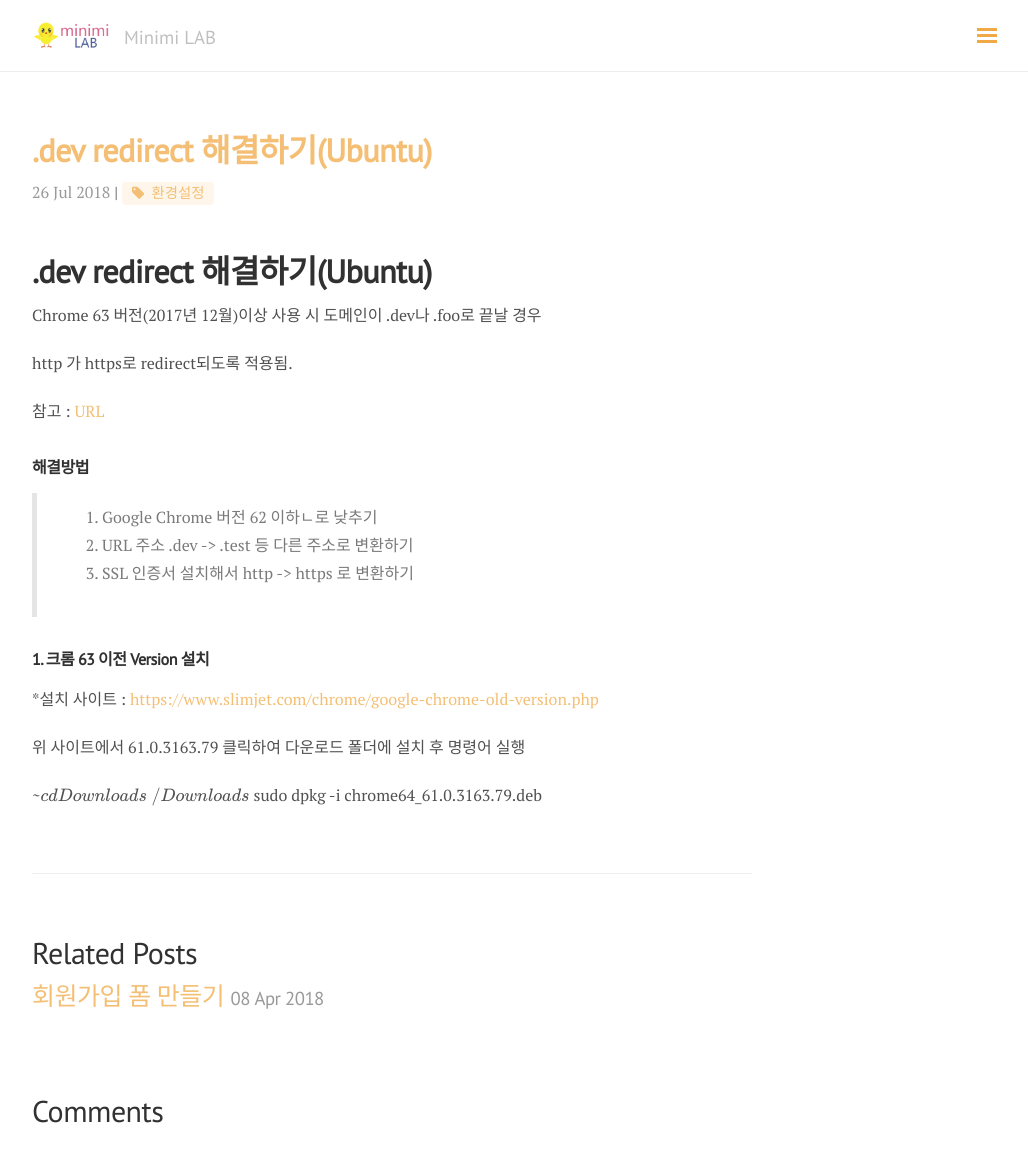
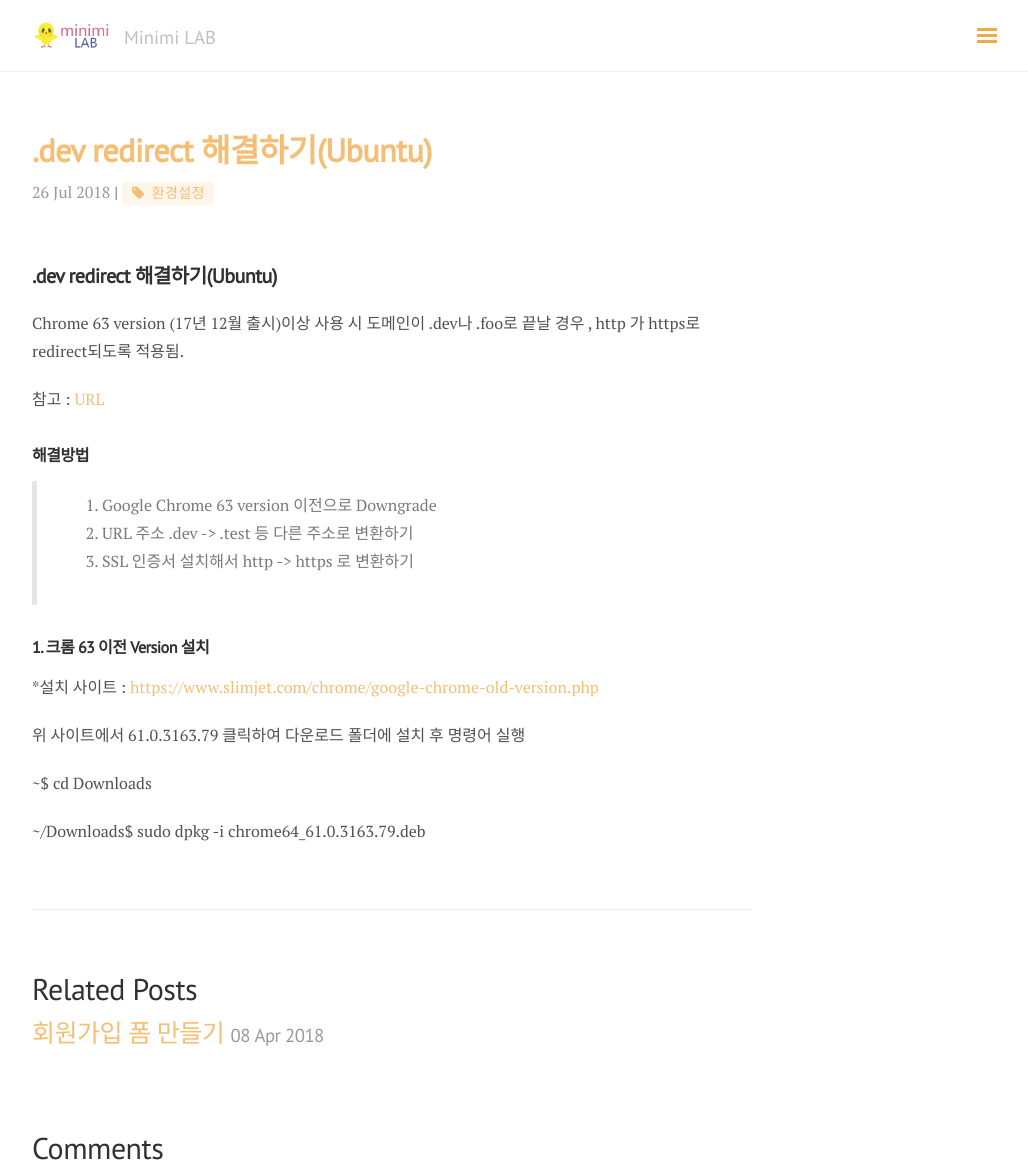
Before and after one commit to min-ji-kim/min-ji-kim.github.io, a Jekyll site: the page built from _posts/2018-07-26-dev-redirect.md, in a window 1280 px wide and 1176 px high. Shown: the whole window, without its empty margins (248-1276 px from the left). Built offline with Jekyll 4.4.1, drawn with Linux system fonts in a browser that asks for light colours; nearby versions of some CDN libraries; formulas are drawn with MathJax 3; comment, search, counter and statistics services are not loaded.

Commit message:
modify text

```diff
--- a/_posts/2018-07-26-dev-redirect.md
+++ b/_posts/2018-07-26-dev-redirect.md
@@ -5,16 +5,14 @@
 tags : 환경설정
 ---
 
-# .dev redirect 해결하기(Ubuntu)
+## .dev redirect 해결하기(Ubuntu)
 
-Chrome 63 버전(2017년 12월)이상 사용 시 도메인이 .dev나 .foo로 끝날 경우
-
-http 가 https로 redirect되도록 적용됨.
+Chrome 63 version (17년 12월 출시)이상 사용 시 도메인이 .dev나 .foo로 끝날 경우 , http 가 https로 redirect되도록 적용됨.
 
 참고 : [URL](https://ma.ttias.be/chrome-force-dev-domains-https-via-preloaded-hsts/)
 
 ### 해결방법
-> 1. Google Chrome 버전 62 이하ㄴ로 낮추기
+> 1. Google Chrome 63 version 이전으로 Downgrade
 > 2. URL 주소 .dev -> .test 등 다른 주소로 변환하기
 > 3. SSL 인증서 설치해서 http -> https 로 변환하기
 
@@ -27,4 +25,5 @@
 위 사이트에서 61.0.3163.79 클릭하여 다운로드 폴더에 설치 후 명령어 실행
 
 ~$ cd Downloads
+
 ~/Downloads$ sudo dpkg -i chrome64_61.0.3163.79.deb
```
